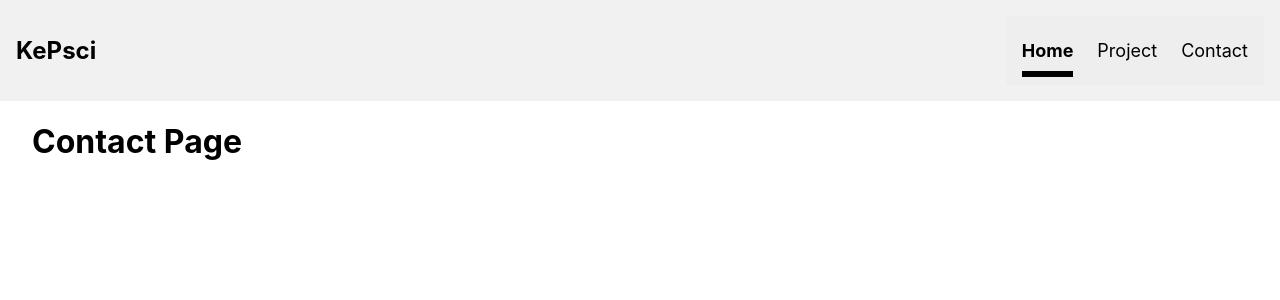
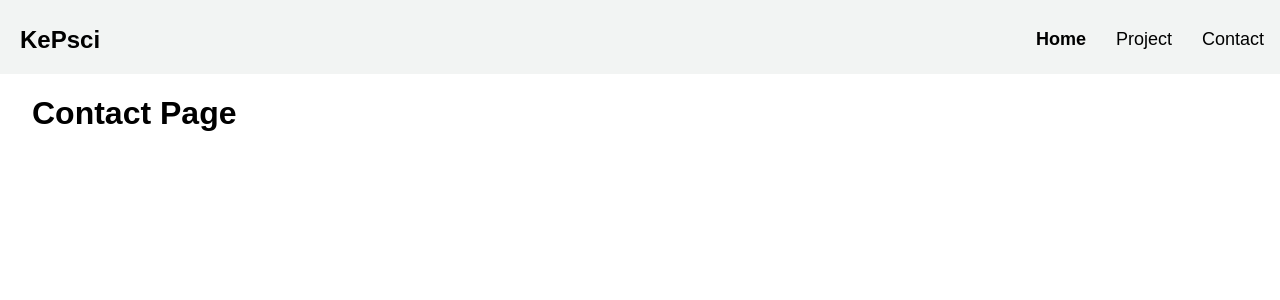
Before and after one commit to tententgc/KepSci, a Next.js app: page /contact in a window 1280 px wide. Shown: the top 300 px of the page. Built offline with nearby package versions, Linux system fonts and the light colour scheme.

Commit message:
add new style

```diff
--- a/pages/project.js
+++ b/pages/project.js
@@ -13,7 +13,9 @@
         const responseData = await response.json()
         displayData = responseData.map(function (todo) {
             return (
-                <p key={todo.id}>{todo.title}</p>
+                <>
+                <p key={todo.id}>{todo.title} </p>
+                </>
             )
         })
         setshowPosts(displayData)
--- a/styles/globals.css
+++ b/styles/globals.css
@@ -2,8 +2,9 @@
 body {
   padding: 0;
   margin: 0;
-  font-family: -apple-system, BlinkMacSystemFont, Segoe UI, Roboto, Oxygen,
-    Ubuntu, Cantarell, Fira Sans, Droid Sans, Helvetica Neue, sans-serif;
+  /* font-family: -apple-system, BlinkMacSystemFont, Segoe UI, Roboto, Oxygen,
+    Ubuntu, Cantarell, Fira Sans, Droid Sans, Helvetica Neue, sans-serif; */
+  font-family : "Sukhumvit Set","Anuphan", sans-serif;
 }
 
 a {
@@ -21,13 +22,16 @@
   z-index: 10;
 }
 
+
 .nav{
   display : flex ;
-  padding: 16px;
+  padding: 5px 0 0 20px;
   justify-content: space-between;
   align-items: center;
   /* background-color: antiquewhite; */
-  background-color: #f1f1f1;
+  background-color: #f2f4f3;
+  /* background-color: white; */
+
 }
 
 .nav__menu-bar{
@@ -54,7 +58,7 @@
   padding: 24px 16px;
   right: -288px ;
   min-height : calc(100vh - 60px);
-  background-color : #eee;
+  /* background-color : #eee; */
   transition: all 0.3s;
 }
 
@@ -93,7 +97,7 @@
     min-height : fit-content;
     width : fit-content;
     flex-direction: row;
-    column-gap: 24px;
+    column-gap: 30px;
     align-items: center;
   }
   .nav__link::before {
@@ -104,7 +108,9 @@
     left: 0;
     height: 6px;
     transition: all 0.2s;
-    background-color: black;
+
+     /* add  under line  */
+    /* background-color: black; */
   }
 
   .nav__link:hover::before,
```
Also changed, not shown: styles/Project.module.css (+11 -1 lines).
